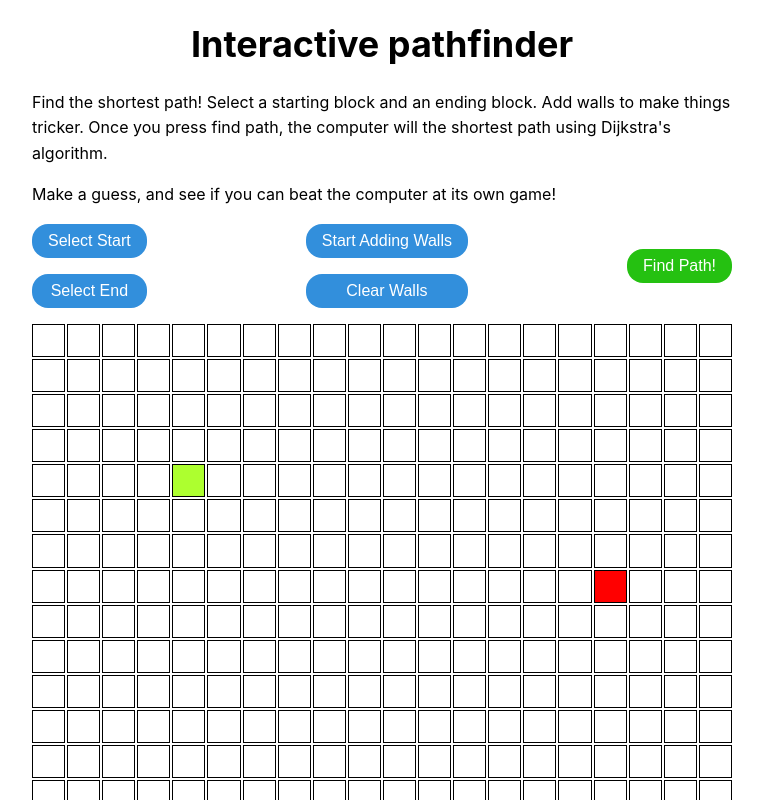
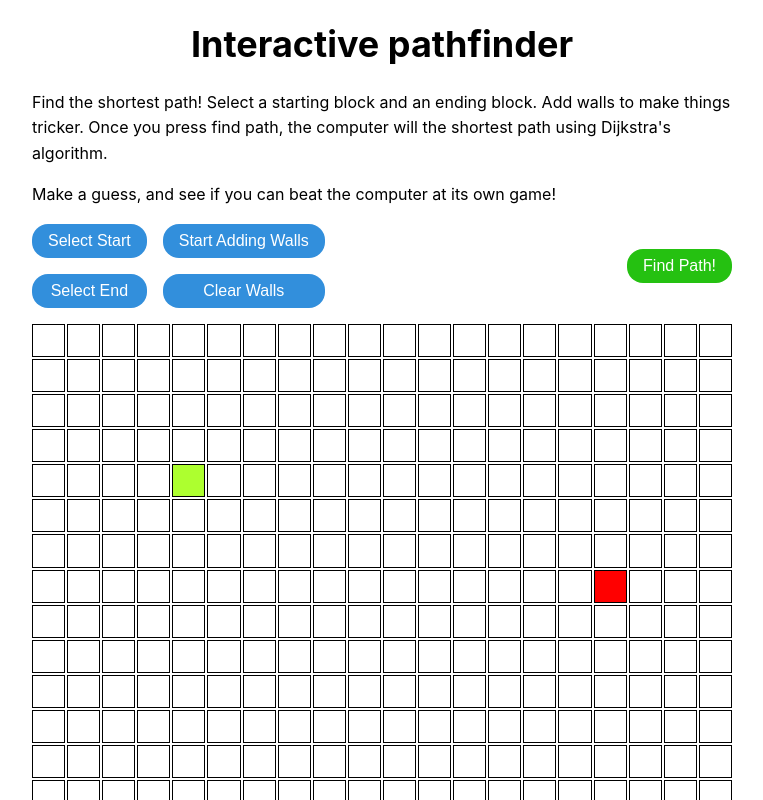
Before and after one commit to shanemcfadden/interactive-pathfinder, a React (Create React App) app: page / in a window 1280 px wide. Shown: the top 800 px of the page, without its empty margins (258-1021 px from the left). Built offline with nearby package versions, Linux system fonts and the light colour scheme.

Commit message:
Adjust column spacing

```diff
--- a/src/components/Dashboard/Dashboard.css
+++ b/src/components/Dashboard/Dashboard.css
@@ -2,13 +2,18 @@
   margin: 16px 0;
   display: flex;
   flex-direction: row;
-  justify-content: space-between;
 }
 
 .dashboard__column {
   display: flex;
   flex-direction: column;
   justify-content: space-between;
+  margin-right: 16px;
+}
+
+.dashboard__column:last-child {
+  margin-left: auto;
+  margin-right: 0;
 }
 
 .dashboard__button {
```
